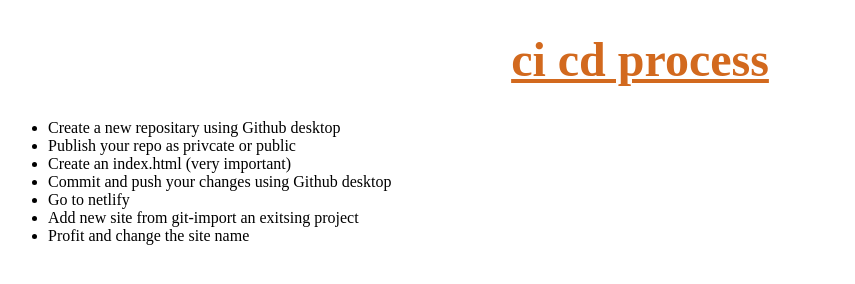
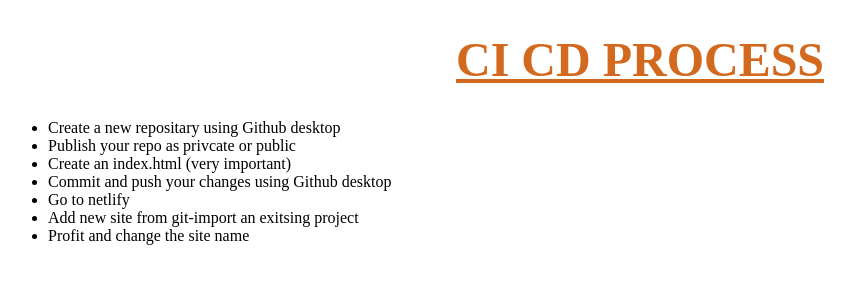
Before and after one commit to bebel1982/1-raw-ci-cd, a plain HTML site: page index.html in a window 1280 px wide. Shown: the whole page, without its empty margins (0-855 px from the left). Drawn offline with Linux system fonts and the light colour scheme.

Commit message:
Update index.html

```diff
--- a/index.html
+++ b/index.html
@@ -8,7 +8,7 @@
     <link rel="stylesheet" href="style.css">
 </head>
 <body>
-    <h1> ci cd process</h1>
+    <h1> CI CD PROCESS</h1>
     <ul>
         <li> Create a new repositary using Github desktop</li>
         <li> Publish your repo as privcate or public</li>
```
